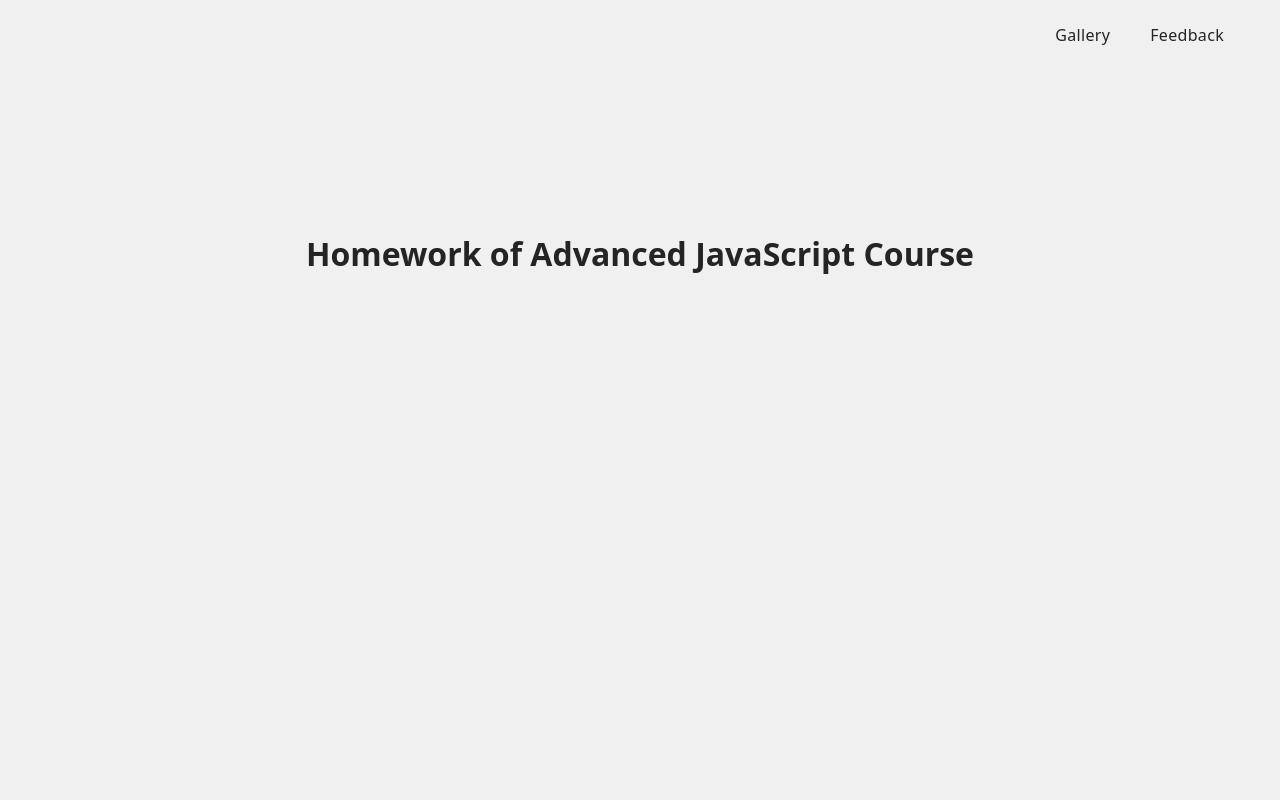
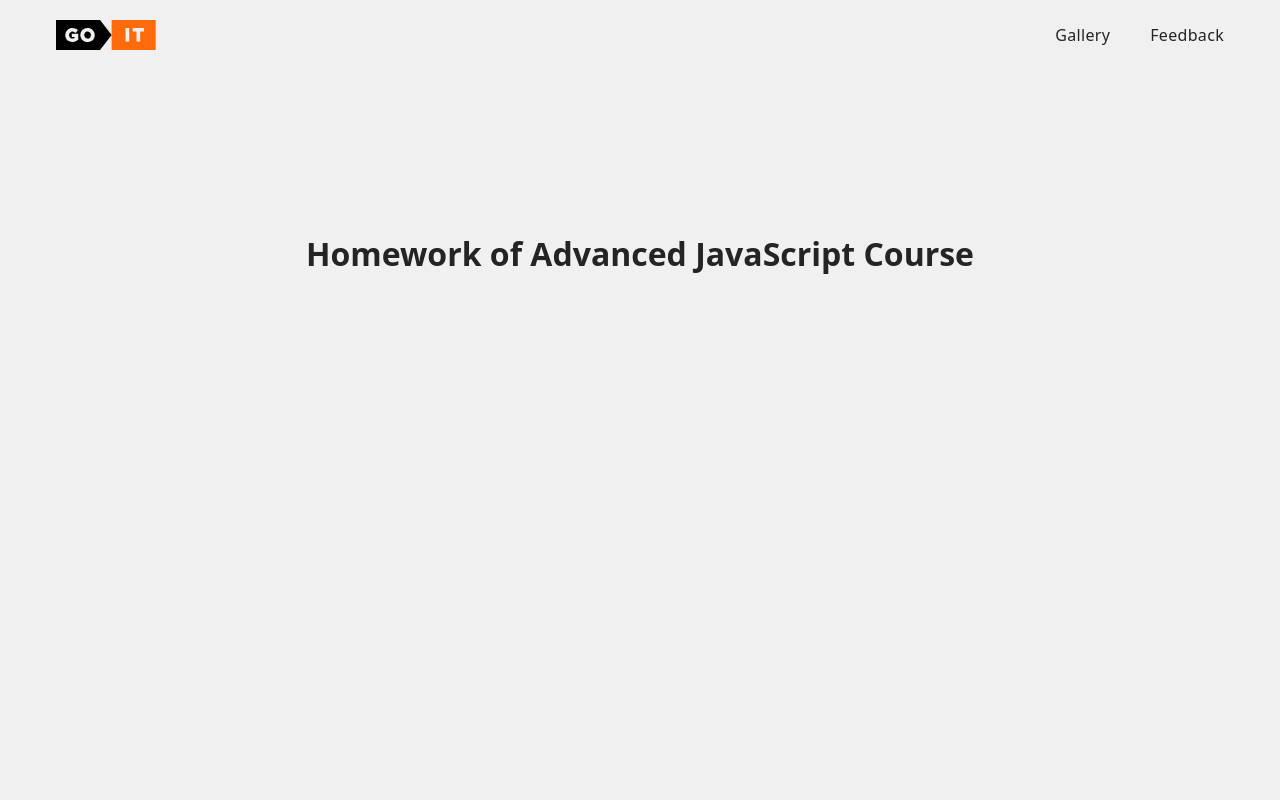
Before and after one commit to lyubko44/goit-advancedjs-hw-01, a website built with Vite: page src/index.html in a window 1280 px wide. Shown: the top 800 px of the page. Built offline with nearby package versions, Linux system fonts and the light colour scheme.

Commit message:
fix index.html

```diff
--- a/src/index.html
+++ b/src/index.html
@@ -8,8 +8,25 @@
     <link rel="stylesheet" href="./css/styles.css" />
   </head>
   <body>
-    <load src="./partials/header.html" icon-path="img/sprite.svg#logo" />
-
+    <header class="header">
+      <div class="container">
+        <nav class="nav">
+          <a class="nav-logo" href="./index.html" aria-label="Site logo">
+            <svg class="nav-logo-icon" width="100" height="30">
+              <use href="img/sprite.svg#logo"></use>
+            </svg>
+          </a>
+          <ul class="nav-list">
+            <li class="nav-item">
+              <a class="nav-link {=$highlight-act}" href="./1-gallery.html">Gallery</a>
+            </li>
+            <li class="nav-item">
+              <a class="nav-link {=$highlight-curr}" href="./2-form.html">Feedback</a>
+            </li>
+          </ul>
+        </nav>
+      </div>
+    </header>
     <main>
       <h1 class="welcome-sign">Homework of Advanced JavaScript Course</h1>
     </main>
```
